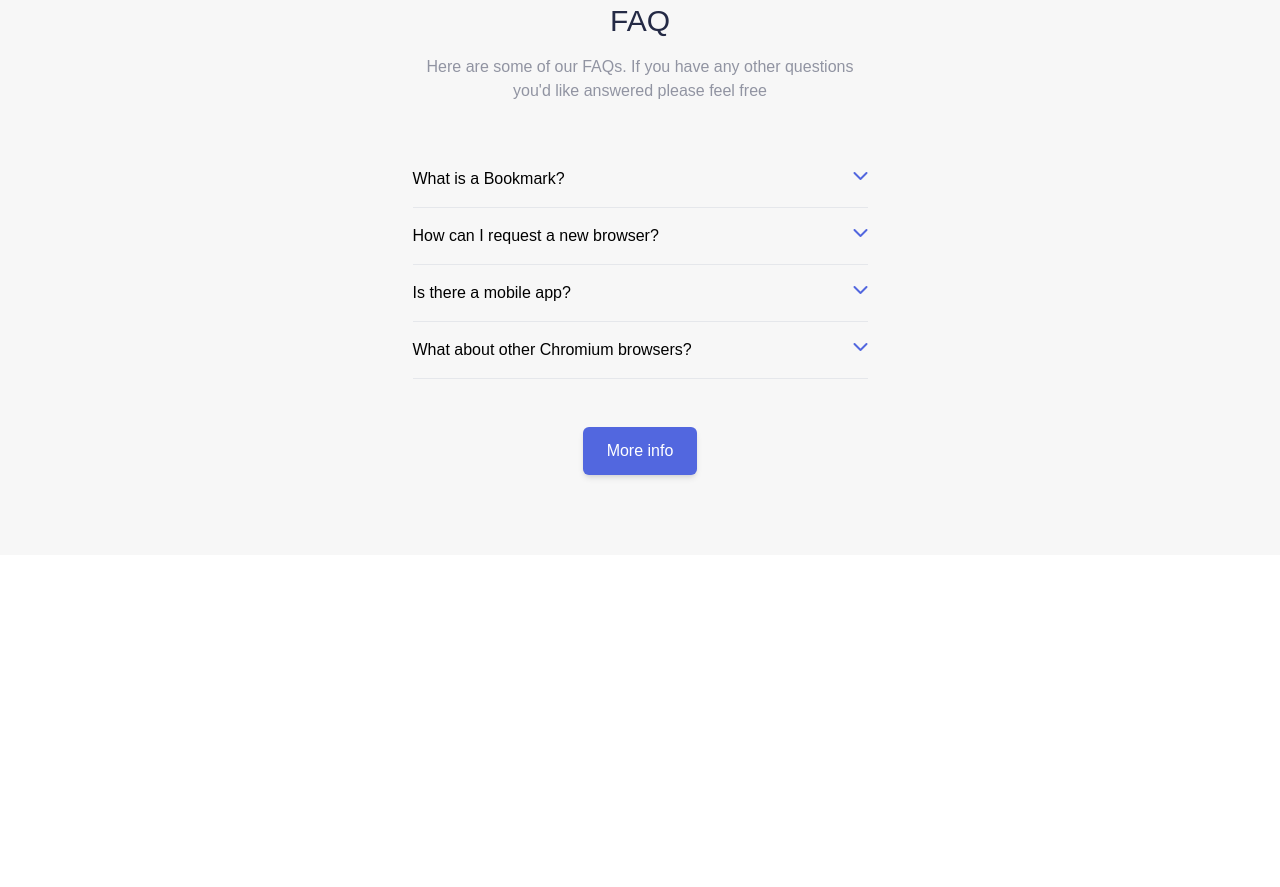
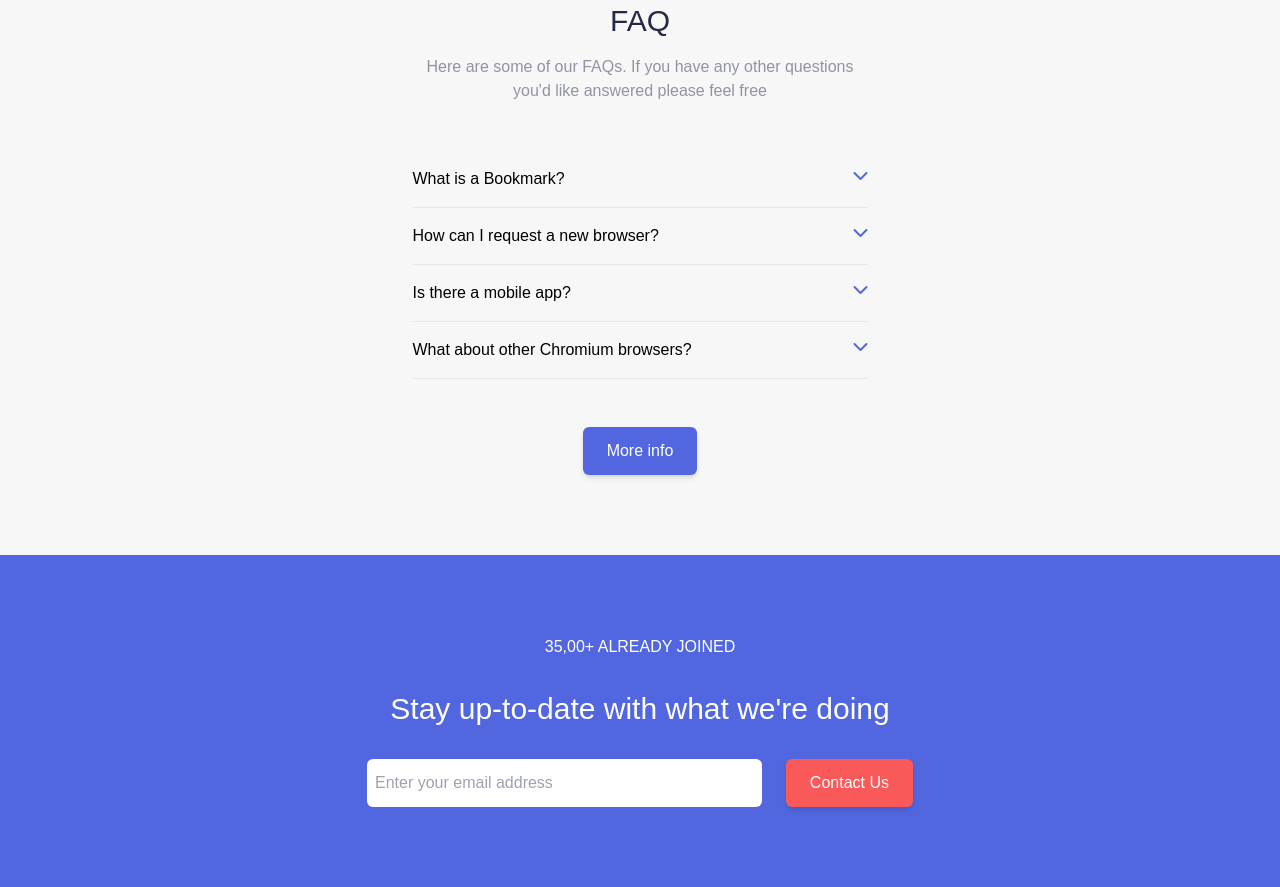
Before and after one commit to skin93/bookmark-landing-page, a website: page public/index.html in a window 1280 px wide. Shown: the part 3680-4567 px from the top of the page. Before the commit the page ends 4235 px from the top, so only its background shows below. Drawn offline with Linux system fonts and the light colour scheme.

Commit message:
Add contact section

```diff
--- a/public/index.html
+++ b/public/index.html
@@ -456,6 +456,43 @@
           </div>
         </div>
       </section>
+      <section
+        class="bg-bookmark-purple text-white py-20"
+        aria-label="contact-section"
+      >
+        <div class="container" aria-label="contact-container">
+          <div class="sm:w-3/4 lg:w-2/4 mx-auto" aria-label="contact-wrapper">
+            <p
+              class="font-light uppercase text-center mb-8"
+              aria-label="contact-info"
+            >
+              35,00+ ALREADY JOINED
+            </p>
+            <h1 class="text-3xl text-center" aria-label="contact-heading">
+              Stay up-to-date with what we're doing
+            </h1>
+            <div
+              class="flex flex-col sm:flex-row gap-6 mt-8"
+              aria-label="contact-form"
+            >
+              <input
+                type="text"
+                placeholder="Enter your email address"
+                class="focus:outline-none flex-1 px-2 py-3 rounded-md text-black"
+                aria-label="contact-input"
+              />
+              <button
+                class="btn bg-bookmark-red hover:bg-bookmark-white hover:text-black"
+                type="button"
+                aria-label="chrome-button"
+                aria-labelledby="contact-btn"
+              >
+                Contact Us
+              </button>
+            </div>
+          </div>
+        </div>
+      </section>
     </main>
   </body>
 </html>
```
Also changed, not shown: public/style.css.
